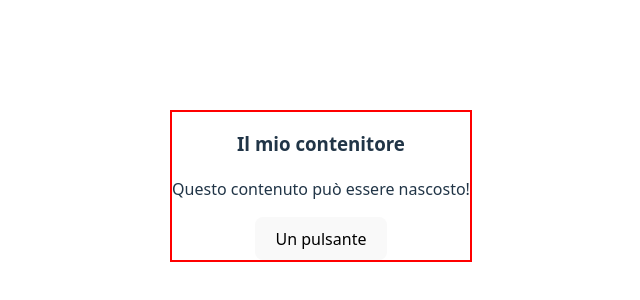
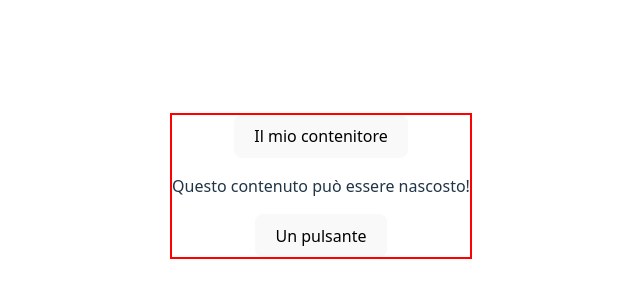
Before and after one commit to Gianki98/eserciziReact, a React (Vite) app in the folder primo-progetto/: page / in a window 1280 px wide. Shown: the part 214-514 px from the top of the page, without its empty margins (319-959 px from the left). Built offline with nearby package versions, Linux system fonts and the light colour scheme.

Commit message:
corretto esercizio children

```diff
--- a/primo-progetto/src/components/Container.jsx
+++ b/primo-progetto/src/components/Container.jsx
@@ -8,7 +8,7 @@ function Container({ children, title }) {
   };
   return (
     <div style={containerStyle}>
-      <h3 onClick={() => setIsCollapsed(!isCollapsed)}>{title}</h3>
+      <button onClick={() => setIsCollapsed(!isCollapsed)}>{title}</button>
       {!isCollapsed && children}
     </div>
   );
```
